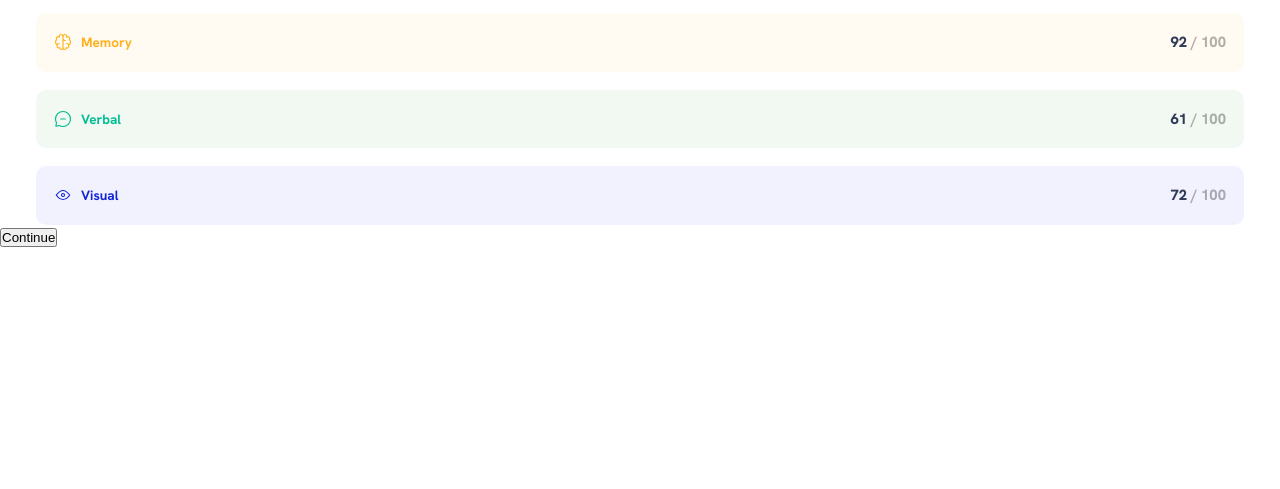
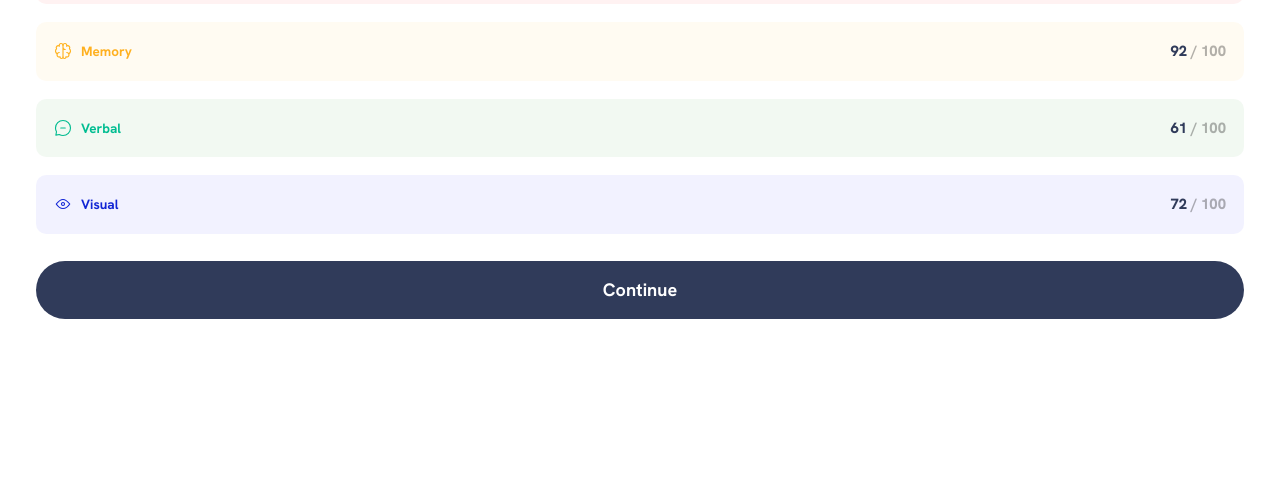
Before and after one commit to loumorganrene/frontend-mentor, a plain HTML site: page results-summary-component-main/index.html in a window 1280 px wide. Shown: the part 311-800 px from the top of the page. Drawn offline with Linux system fonts and the light colour scheme.

Commit message:
:lipstick: update: button styling

```diff
--- a/results-summary-component-main/index.css
+++ b/results-summary-component-main/index.css
@@ -123,7 +123,7 @@ header {
 section {
   display: flex;
   flex-direction: column;
-  gap: 1rem;
+  gap: 1.5rem;
   padding: 0 2rem;
 }
 
@@ -132,6 +132,29 @@ picture,
 svg {
   display: block;
   width: 100%;
+}
+
+button {
+  width: 100%;
+  appearance: none;
+  background: var(--neutral-dark-gray-blue);
+  border: none;
+  border-radius: 50px;
+  padding: 1rem 2rem;
+  margin: 0;
+  font: inherit;
+  font-size: 1rem;
+  font-weight: var(--fweight-medium);
+  color: var(--neutral-white);
+  cursor: pointer;
+  outline: none;
+
+  &:hover,
+  &:focus {
+    background: linear-gradient(
+      var(--gradient-slate-blue),
+      var(--gradient-royal-blue));
+  }
 }
 
 .list_icon {
@@ -148,7 +171,7 @@ ul {
   flex-direction: column;
   list-style: none;
   text-wrap: balance;
-  row-gap: 1rem;
+  gap: 1rem;
 
   li {
     display: flex;
--- a/results-summary-component-main/index.html
+++ b/results-summary-component-main/index.html
@@ -65,10 +65,9 @@
               <p class="list-item__score">72 <span> / 100</span></p>
             </li>
           </ul>
+          <button>Continue</button>
         </section>
-        <footer>
-          <button>Continue</button>
-        </footer>
+
       </article>
     </main>
   </body>
```
